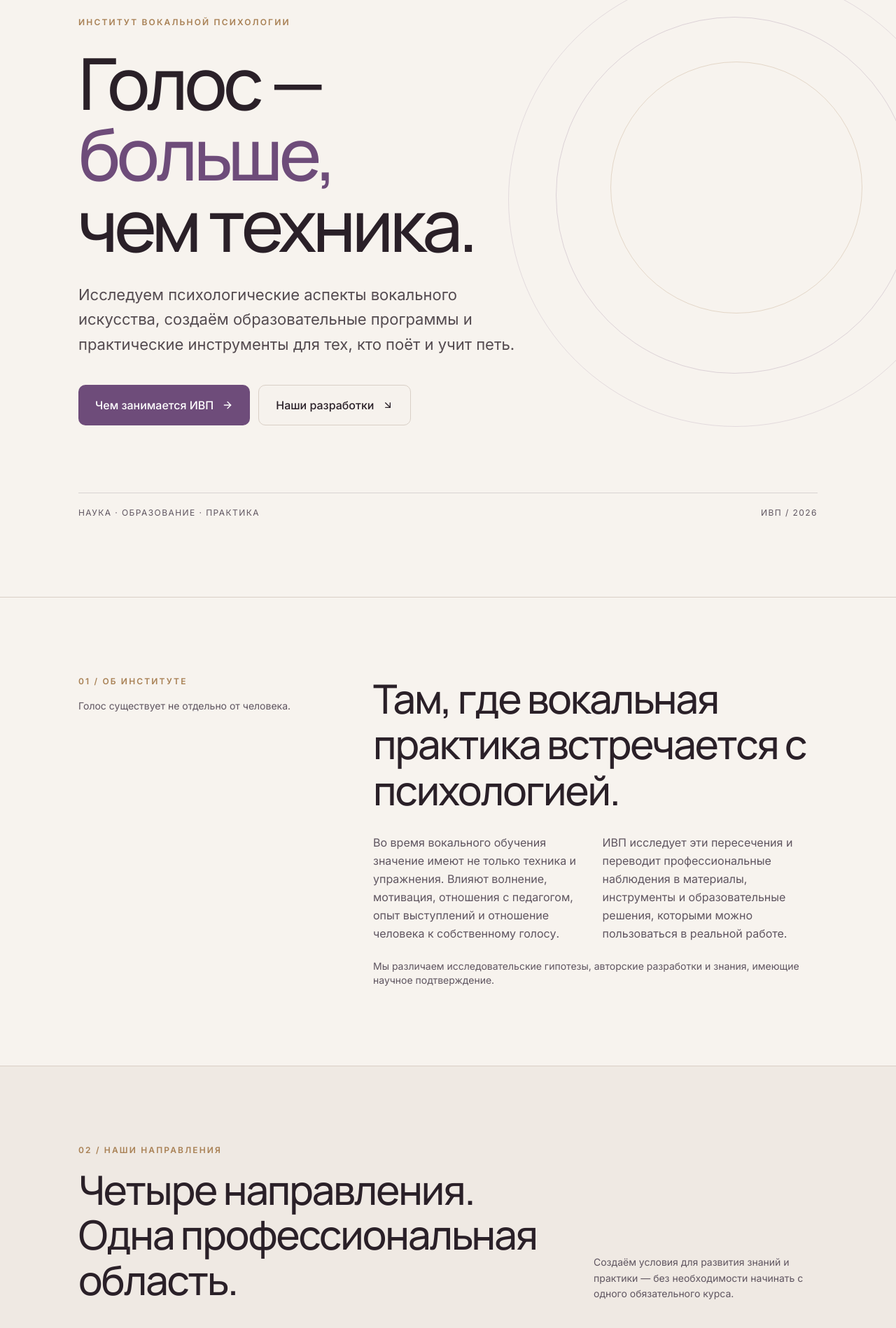
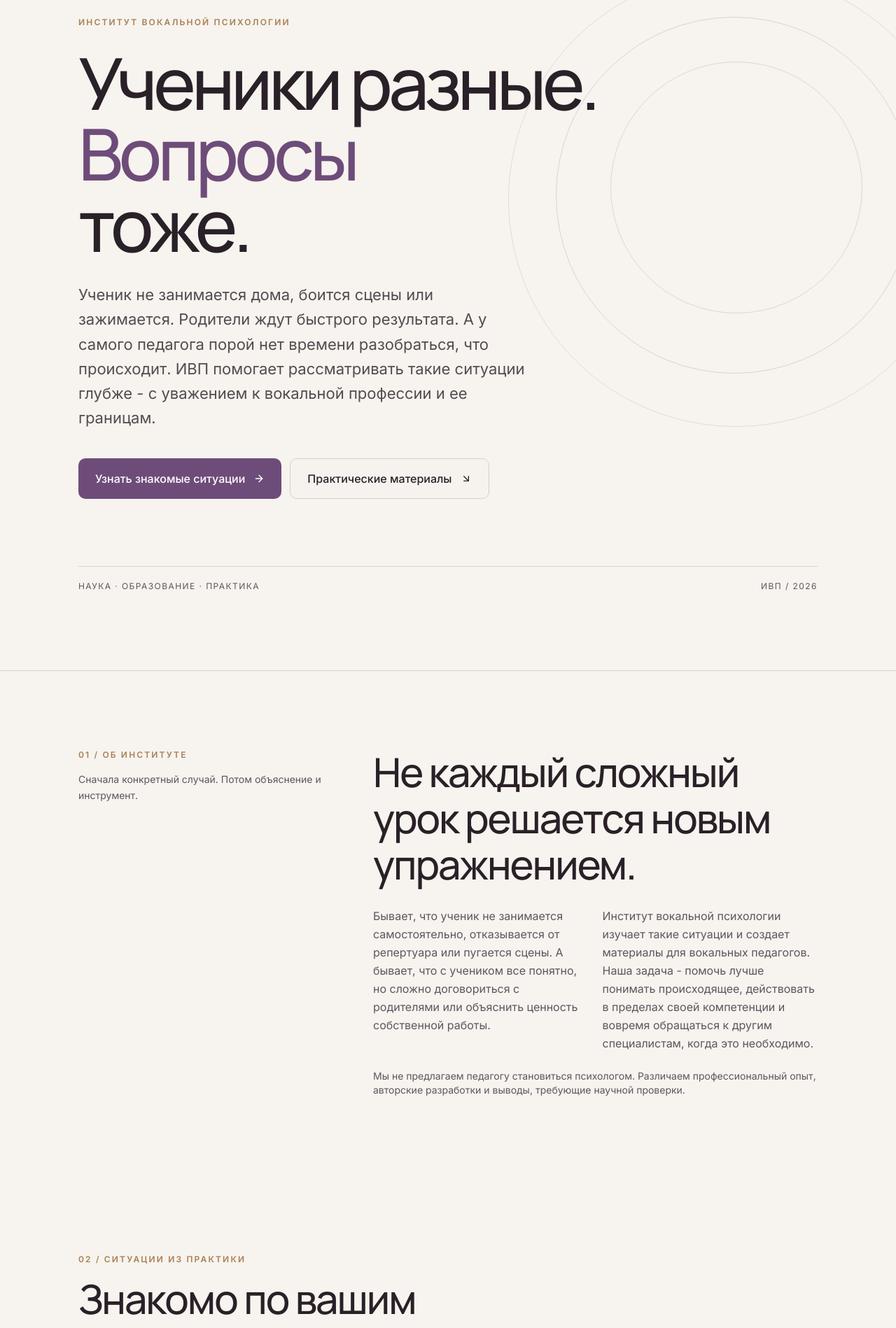
Before and after one commit to odisanapa-tech/ivp-site, a Next.js app: page / in a window 1280 px wide. Shown: the part 168-2066 px from the top of the page at 70% size. Built offline with nearby package versions, Linux system fonts and the light colour scheme; no server answers.

Commit message:
Ground IVP homepage in vocal teachers' Telegram situations and product evidence

```diff
--- a/app/page.tsx
+++ b/app/page.tsx
@@ -1,5 +1,4 @@
-import Link from "next/link";
-import { ArrowDownRight, ArrowRight, ArrowUpRight, BookOpenText, Brain, Compass, FlaskConical, GraduationCap, Layers3, MoveUpRight, UsersRound } from "lucide-react";
+import { ArrowDownRight, ArrowRight, ArrowUpRight, BookOpenText, Compass, FlaskConical, GraduationCap, Layers3, MoveUpRight, UsersRound } from "lucide-react";
 
 const roleUrl = "https://pro.vocalpsy-institute.ru/novaya-rol/";
 
@@ -11,15 +10,15 @@ const directions = [
 ];
 
 const audiences = [
-  { n: "01", title: "Тем, кто учит петь", text: "Разбирать сложные ситуации на уроке, замечать ценность своего опыта и развивать собственную практику." },
-  { n: "02", title: "Тем, кто поёт", text: "Лучше понимать связь голоса, сценического состояния и личного опыта. Искать подходящие формы поддержки." },
-  { n: "03", title: "Тем, кто работает с людьми", text: "Психологам, методистам и руководителям — находить точки пересечения профессий и границы компетенций." },
+  { n: "01", title: "Ученик не занимается дома", text: "На уроках хочет результата, но самостоятельно почти ничего не делает. Как говорить об этом и где граница ответственности педагога?" },
+  { n: "02", title: "На сцене все меняется", text: "На занятии звучит свободно, а перед зрителями зажимается или боится ошибиться. Как различать вокальную задачу и переживание?" },
+  { n: "03", title: "Родители ждут другого результата", text: "Педагог, ученик и родитель могут по-разному понимать цель занятий. Как не потерять контакт и договориться о реальных ожиданиях?" },
 ];
 
 const work = [
-  { eyebrow: "УЖЕ СУЩЕСТВУЕТ", title: "Новая профессиональная роль", text: "Отдельный проект для вокальных педагогов: переосмысление профессиональных возможностей и способов представить свою работу.", href: roleUrl, action: "Открыть проект", external: true },
-  { eyebrow: "РАБОЧАЯ ВЕРСИЯ · ПРОХОДИТ ПРОВЕРКУ", title: "«Я это уже делаю!»", text: "Печатный практикум, помогающий увидеть реальную работу педагога, её ценность и возможные профессиональные решения.", href: "#contact", action: "Узнать о выходе", external: false },
-  { eyebrow: "РАЗРАБОТКИ ИВП", title: "Рабочие тетради и профессиональные инструменты", text: "Материалы по профессиональной практике, методу, новым форматам работы и публичному представлению специалиста.", href: "#approach", action: "Посмотреть направления", external: false },
+  { eyebrow: "ДЕЙСТВУЮЩАЯ СТРАНИЦА", title: "Новая профессиональная роль", text: "Когда хочется выйти за рамки обычных уроков и понять, что еще можно делать со своим опытом. Отдельная страница проекта для педагогов.", href: roleUrl, action: "Посмотреть проект", external: true },
+  { eyebrow: "PDF-КОМПЛЕКТ · ГОТОВНОСТЬ УТОЧНЯЕТСЯ", title: "Профессиональная пересборка", text: "Опыт есть, ученики и результаты есть. Но как описать, что именно вы делаете и что в вашей работе свое? Две рабочие тетради о практике и собственном методе.", href: "#team", action: "Кто разрабатывает", external: false },
+  { eyebrow: "АТЛАС · УСЛОВИЯ ПОЛУЧЕНИЯ УТОЧНЯЮТСЯ", title: "Навигатор для работы педагога", text: "Уроки с детьми, подготовка к конкурсу, взрослые ученики, онлайн. Разные форматы работы требуют разных договоренностей и критериев результата.", href: "#team", action: "Об авторах и разработках", external: false },
 ];
 
 function Eyebrow({ children }: { children: React.ReactNode }) {
@@ -37,17 +36,17 @@ export default function HomePage() {
           <div className="max-w-[850px]">
             <Eyebrow>Институт вокальной психологии</Eyebrow>
             <h1 className="mt-7 text-[clamp(3.3rem,8vw,7.1rem)] leading-[0.99] tracking-[-0.055em] font-display font-medium text-ink">
-              Голос —<br /><span className="text-accent">больше,</span><br />чем техника.
+              Ученики разные.<br /><span className="text-accent">Вопросы</span><br />тоже.
             </h1>
             <p className="mt-8 max-w-[650px] text-[18px] md:text-[22px] leading-[1.6] text-ink/80">
-              Исследуем психологические аспекты вокального искусства, создаём образовательные программы и практические инструменты для тех, кто поёт и учит петь.
+              Ученик не занимается дома, боится сцены или зажимается. Родители ждут быстрого результата. А у самого педагога порой нет времени разобраться, что происходит. ИВП помогает рассматривать такие ситуации глубже - с уважением к вокальной профессии и ее границам.
             </p>
             <div className="mt-10 flex flex-wrap gap-3">
               <a href="#directions" className="inline-flex items-center gap-3 rounded-md bg-accent px-6 py-4 font-medium text-white transition-colors hover:bg-accent-hover">
-                Чем занимается ИВП <ArrowRight className="h-4 w-4" />
+                Узнать знакомые ситуации <ArrowRight className="h-4 w-4" />
               </a>
               <a href="#projects" className="inline-flex items-center gap-3 rounded-md border border-rule bg-page/80 px-6 py-4 font-medium text-ink transition-colors hover:border-accent">
-                Наши разработки <ArrowDownRight className="h-4 w-4" />
+                Практические материалы <ArrowDownRight className="h-4 w-4" />
               </a>
             </div>
           </div>
@@ -59,24 +58,63 @@ export default function HomePage() {
 
       <section id="about" className="scroll-mt-24 py-20 md:py-28">
         <div className="container-tight grid gap-10 lg:grid-cols-[0.75fr_1.25fr]">
-          <div><Eyebrow>01 / Об институте</Eyebrow><p className="mt-4 text-sm leading-relaxed text-muted">Голос существует не отдельно от человека.</p></div>
+          <div><Eyebrow>01 / Об институте</Eyebrow><p className="mt-4 text-sm leading-relaxed text-muted">Сначала конкретный случай. Потом объяснение и инструмент.</p></div>
           <div>
-            <h2 className="font-display text-[clamp(2rem,4.5vw,3.8rem)] leading-[1.14] tracking-[-0.035em]">Там, где вокальная практика встречается с психологией.</h2>
+            <h2 className="font-display text-[clamp(2rem,4.5vw,3.8rem)] leading-[1.14] tracking-[-0.035em]">Не каждый сложный урок решается новым упражнением.</h2>
             <div className="mt-7 grid gap-5 md:grid-cols-2 text-[16px] leading-relaxed text-muted">
-              <p>Во время вокального обучения значение имеют не только техника и упражнения. Влияют волнение, мотивация, отношения с педагогом, опыт выступлений и отношение человека к собственному голосу.</p>
-              <p>ИВП исследует эти пересечения и переводит профессиональные наблюдения в материалы, инструменты и образовательные решения, которыми можно пользоваться в реальной работе.</p>
+              <p>Бывает, что ученик не занимается самостоятельно, отказывается от репертуара или пугается сцены. А бывает, что с учеником все понятно, но сложно договориться с родителями или объяснить ценность собственной работы.</p>
+              <p>Институт вокальной психологии изучает такие ситуации и создает материалы для вокальных педагогов. Наша задача - помочь лучше понимать происходящее, действовать в пределах своей компетенции и вовремя обращаться к другим специалистам, когда это необходимо.</p>
             </div>
-            <p className="mt-6 text-sm text-muted">Мы различаем исследовательские гипотезы, авторские разработки и знания, имеющие научное подтверждение.</p>
+            <p className="mt-6 text-sm text-muted">Мы не предлагаем педагогу становиться психологом. Различаем профессиональный опыт, авторские разработки и выводы, требующие научной проверки.</p>
           </div>
+        </div>
+      </section>
+
+      <section id="audience" className="scroll-mt-24 py-20 md:py-28">
+        <div className="container-tight">
+          <Eyebrow>02 / Ситуации из практики</Eyebrow>
+          <h2 className="mt-4 max-w-[720px] font-display text-[clamp(2rem,4.5vw,3.8rem)] tracking-[-0.035em] leading-[1.13]">Знакомо по вашим<br />урокам?</h2>
+          <div className="mt-12 divide-y divide-rule border-y border-rule">
+            {audiences.map((a) => (
+              <div key={a.n} className="grid gap-3 py-8 md:grid-cols-[80px_1fr_1fr] md:items-start md:gap-10">
+                <span className="text-sm text-bronze">{a.n}</span>
+                <h3 className="font-display text-2xl md:text-[27px]">{a.title}</h3>
+                <p className="text-[15px] leading-relaxed text-muted">{a.text}</p>
+              </div>
+            ))}
+          </div>
+        </div>
+      </section>
+
+      <section id="projects" className="scroll-mt-24 bg-ink py-20 text-page md:py-28">
+        <div className="container-tight">
+          <Eyebrow>03 / Практические материалы</Eyebrow>
+          <h2 className="mt-4 font-display text-[clamp(2rem,4.5vw,3.8rem)] leading-[1.15] tracking-[-0.035em] text-page">Начать можно<br />с конкретной задачи.</h2>
+          <p className="mt-5 max-w-[580px] text-page/70 leading-relaxed">Не все разработки уже продаются: показываем действующие проекты и отдельно отмечаем материалы, для которых еще проверяем состав PDF и условия получения.</p>
+          <div className="mt-12 grid gap-4 md:grid-cols-3">
+            {work.map((p) => (
+              <article key={p.title} className="flex flex-col min-h-[340px] rounded-lg border border-page/20 bg-white/5 p-7">
+                <div className="text-[10px] uppercase tracking-[0.14em] text-[#D6B793]">{p.eyebrow}</div>
+                <h3 className="mt-7 text-[25px] leading-[1.2] font-display text-page">{p.title}</h3>
+                <p className="mt-4 text-sm leading-relaxed text-page/70">{p.text}</p>
+                <div className="mt-auto pt-8">
+                  <a href={p.href} target={p.external ? "_blank" : undefined} rel={p.external ? "noopener noreferrer" : undefined} className="inline-flex items-center gap-2 text-sm font-medium text-page underline underline-offset-8 decoration-page/40 hover:decoration-page">
+                    {p.action} {p.external ? <ArrowUpRight className="h-4 w-4" /> : <ArrowRight className="h-4 w-4" />}
+                  </a>
+                </div>
+              </article>
+            ))}
+          </div>
+          <p className="mt-8 text-xs leading-relaxed text-page/60">«Я это уже делаю!» сейчас проходит проверку как печатная тетрадь. Интерактивные тетради и собственная учебная платформа - следующий этап, не условие для использования PDF.</p>
         </div>
       </section>
 
       <section id="directions" className="scroll-mt-24 bg-card/70 border-y border-rule py-20 md:py-28">
         <div className="container-tight">
-          <Eyebrow>02 / Наши направления</Eyebrow>
+          <Eyebrow>04 / Что делает ИВП</Eyebrow>
           <div className="mt-4 flex flex-col justify-between gap-5 md:flex-row md:items-end">
-            <h2 className="max-w-[670px] font-display text-[clamp(2rem,4.5vw,3.8rem)] leading-[1.12] tracking-[-0.035em]">Четыре направления.<br />Одна профессиональная область.</h2>
-            <p className="max-w-[320px] text-sm leading-relaxed text-muted">Создаём условия для развития знаний и практики — без необходимости начинать с одного обязательного курса.</p>
+            <h2 className="max-w-[670px] font-display text-[clamp(2rem,4.5vw,3.8rem)] leading-[1.12] tracking-[-0.035em]">От конкретных вопросов<br />к полезным инструментам.</h2>
+            <p className="max-w-[320px] text-sm leading-relaxed text-muted">Обучение, исследования и рабочие материалы нужны не сами по себе, а для решений, которые педагог сможет применять в своей работе.</p>
           </div>
           <div className="mt-12 grid gap-px overflow-hidden rounded-lg border border-rule bg-rule md:grid-cols-2">
             {directions.map((d) => (
@@ -91,51 +129,12 @@ export default function HomePage() {
         </div>
       </section>
 
-      <section id="audience" className="scroll-mt-24 py-20 md:py-28">
-        <div className="container-tight">
-          <Eyebrow>03 / Для кого</Eyebrow>
-          <h2 className="mt-4 max-w-[720px] font-display text-[clamp(2rem,4.5vw,3.8rem)] tracking-[-0.035em] leading-[1.13]">Разные профессии.<br />Общий интерес к голосу.</h2>
-          <div className="mt-12 divide-y divide-rule border-y border-rule">
-            {audiences.map((a) => (
-              <div key={a.n} className="grid gap-3 py-8 md:grid-cols-[80px_1fr_1fr] md:items-start md:gap-10">
-                <span className="text-sm text-bronze">{a.n}</span>
-                <h3 className="font-display text-2xl md:text-[27px]">{a.title}</h3>
-                <p className="text-[15px] leading-relaxed text-muted">{a.text}</p>
-              </div>
-            ))}
-          </div>
-        </div>
-      </section>
-
-      <section id="projects" className="scroll-mt-24 bg-ink py-20 text-page md:py-28">
-        <div className="container-tight">
-          <Eyebrow>04 / В работе</Eyebrow>
-          <h2 className="mt-4 font-display text-[clamp(2rem,4.5vw,3.8rem)] leading-[1.15] tracking-[-0.035em] text-page">Разработки, с которыми<br />можно познакомиться.</h2>
-          <p className="mt-5 max-w-[580px] text-page/70 leading-relaxed">Мы показываем статус каждого проекта: действующие страницы, разработки и материалы, которые ещё проходят внутреннюю проверку.</p>
-          <div className="mt-12 grid gap-4 md:grid-cols-3">
-            {work.map((p) => (
-              <article key={p.title} className="flex flex-col min-h-[340px] rounded-lg border border-page/20 bg-white/5 p-7">
-                <div className="text-[10px] uppercase tracking-[0.14em] text-[#D6B793]">{p.eyebrow}</div>
-                <h3 className="mt-7 text-[25px] leading-[1.2] font-display text-page">{p.title}</h3>
-                <p className="mt-4 text-sm leading-relaxed text-page/70">{p.text}</p>
-                <div className="mt-auto pt-8">
-                  <a href={p.href} target={p.external ? "_blank" : undefined} rel={p.external ? "noopener noreferrer" : undefined} className="inline-flex items-center gap-2 text-sm font-medium text-page underline underline-offset-8 decoration-page/40 hover:decoration-page">
-                    {p.action} {p.external ? <ArrowUpRight className="h-4 w-4" /> : <ArrowRight className="h-4 w-4" />}
-                  </a>
-                </div>
-              </article>
-            ))}
-          </div>
-          <p className="mt-8 text-xs leading-relaxed text-page/60">PDF-материалы могут предоставляться отдельно. Цифровые тетради и собственная образовательная платформа — направления дальнейшего развития.</p>
-        </div>
-      </section>
-
       <section id="approach" className="scroll-mt-24 py-20 md:py-28">
         <div className="container-tight grid gap-10 lg:grid-cols-2 lg:gap-24">
-          <div><Eyebrow>05 / Исследовательская позиция</Eyebrow><h2 className="mt-4 font-display text-[clamp(2rem,4vw,3.5rem)] tracking-[-0.035em] leading-[1.15]">Не только обучать.<br />Проверять основания.</h2></div>
+          <div><Eyebrow>05 / Исследовательская позиция</Eyebrow><h2 className="mt-4 font-display text-[clamp(2rem,4vw,3.5rem)] tracking-[-0.035em] leading-[1.15]">Можно ли этим<br />доверять?</h2></div>
           <div className="space-y-6 text-[16px] leading-[1.75] text-muted">
-            <p>Исследовательская работа ИВП включает изучение научной литературы, профессиональных запросов и вопросов, возникающих в вокальной педагогике и исполнительстве.</p>
-            <p>Мы рассматриваем методы и модели как предмет анализа, а не как универсальные ответы. Описываем ограничения и не подменяем вокальную педагогику психологической терапией.</p>
+            <p>Мы изучаем научную литературу и реальные вопросы вокальных педагогов. Отдельная часть этой работы - понять, какие сложности относятся к педагогике, какие требуют психологических знаний, а где нужна помощь другого специалиста.</p>
+            <p>Не каждый «зажим» имеет психологическую причину. И не каждый страх можно убрать вокальным упражнением. Мы не обещаем универсальных техник и открыто обозначаем ограничения методов.</p>
             <div className="rounded-md border-l-[3px] border-bronze bg-card/50 p-5 text-sm text-ink">Страницы научных проектов и методологических материалов будут открываться по мере проверки и подготовки публикаций.</div>
           </div>
         </div>
@@ -144,19 +143,19 @@ export default function HomePage() {
       <section id="team" className="scroll-mt-24 border-y border-rule bg-card/50 py-20 md:py-28">
         <div className="container-tight">
           <Eyebrow>06 / Люди</Eyebrow>
-          <h2 className="mt-4 max-w-2xl font-display text-[clamp(2rem,4vw,3.5rem)] tracking-[-0.035em] leading-[1.15]">За исследованиями и разработками стоят специалисты.</h2>
+          <h2 className="mt-4 max-w-2xl font-display text-[clamp(2rem,4vw,3.5rem)] tracking-[-0.035em] leading-[1.15]">Два взгляда на вокальную профессию.</h2>
           <div className="mt-12 grid gap-6 md:grid-cols-2">
             <article className="rounded-lg border border-rule bg-page p-7 md:p-9">
               <div className="mb-10 text-5xl leading-none font-display text-accent/40">М.</div>
               <h3 className="text-2xl font-display">Мария Осадчая</h3>
               <p className="mt-2 text-sm uppercase tracking-wide text-bronze">Вокальный психолог · педагогический опыт</p>
-              <p className="mt-5 max-w-[450px] text-[15px] leading-relaxed text-muted">Работа с тем, кто поёт: голос, эмоциональное состояние, сценическая практика и психологические аспекты вокального развития.</p>
+              <p className="mt-5 max-w-[450px] text-[15px] leading-relaxed text-muted">Работает с тем, кто поет: как состояние, опыт и отношения влияют на вокальное развитие, занятия и сцену.</p>
             </article>
             <article className="rounded-lg border border-rule bg-page p-7 md:p-9">
               <div className="mb-10 text-5xl leading-none font-display text-accent/40">Д.</div>
               <h3 className="text-2xl font-display">Дмитрий Осадчий</h3>
               <p className="mt-2 text-sm uppercase tracking-wide text-bronze">Психолог · профессиональное развитие</p>
-              <p className="mt-5 max-w-[450px] text-[15px] leading-relaxed text-muted">Работа с тем, кто учит петь: профессиональная идентичность, реализация, опыт педагога и развитие его практики.</p>
+              <p className="mt-5 max-w-[450px] text-[15px] leading-relaxed text-muted">Работает с тем, кто учит петь: как увидеть свой опыт, объяснить ценность работы и найти новые форматы профессиональной практики.</p>
             </article>
           </div>
           <p className="mt-5 text-xs text-muted">Фотографии и окончательные профессиональные биографии добавляются после согласования.</p>
@@ -168,7 +167,7 @@ export default function HomePage() {
           <div className="grid gap-10 lg:grid-cols-[1fr_0.8fr] lg:items-end">
             <div>
               <Eyebrow>07 / Продолжим знакомство</Eyebrow>
-              <h2 className="mt-4 font-display text-[clamp(2.2rem,5vw,4.6rem)] leading-[1.06] tracking-[-0.045em]">ИВП — проект,<br />который развивается.</h2>
+              <h2 className="mt-4 font-display text-[clamp(2.2rem,5vw,4.6rem)] leading-[1.06] tracking-[-0.045em]">Начните с вопроса,<br />который вам знаком.</h2>
               <p className="mt-6 max-w-[590px] text-[17px] leading-relaxed text-muted">Мы готовим новые материалы, изучаем запросы специалистов и развиваем образовательные форматы. Первое знакомство можно начать с существующего проекта «Новая роль».</p>
               <a href={roleUrl} target="_blank" rel="noopener noreferrer" className="mt-8 inline-flex items-center gap-3 rounded-md bg-accent px-6 py-4 font-medium text-white hover:bg-accent-hover">
                 Открыть «Новую роль» <MoveUpRight className="h-4 w-4" />
```
